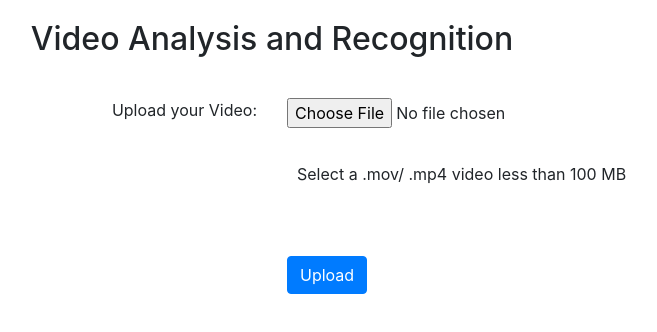
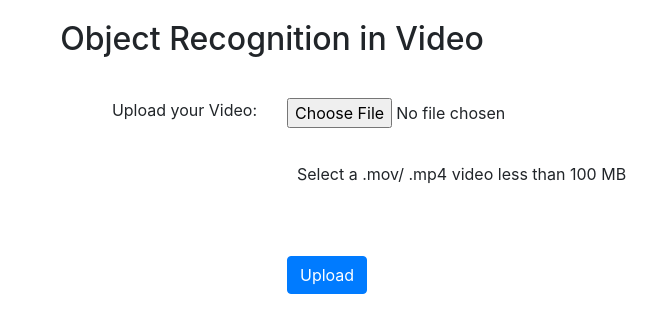
Before and after one commit to shaondebnath/videoanalysis, a website: page public/index.html in a window 1280 px wide. Shown: the whole page, without its empty margins (368-1025 px from the left). Drawn offline with nearby package versions, Linux system fonts and the light colour scheme.

Commit message:
index update

```diff
--- a/public/index.html
+++ b/public/index.html
@@ -28,7 +28,7 @@
 <div class="container">
     <div class="row justify-content-center">
 		<br /> <br />
-	    <h2>Video Analysis and Recognition</h2> <br> <br>
+	    <h2>Object Recognition in Video</h2> <br> <br>
 	</div>
 
 	<form method="post" enctype="multipart/form-data" action="/">
```
